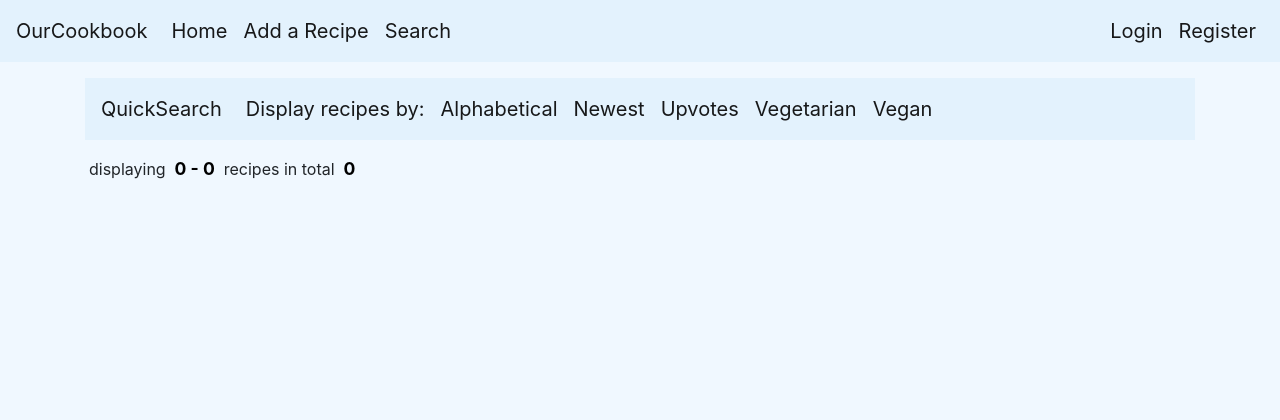
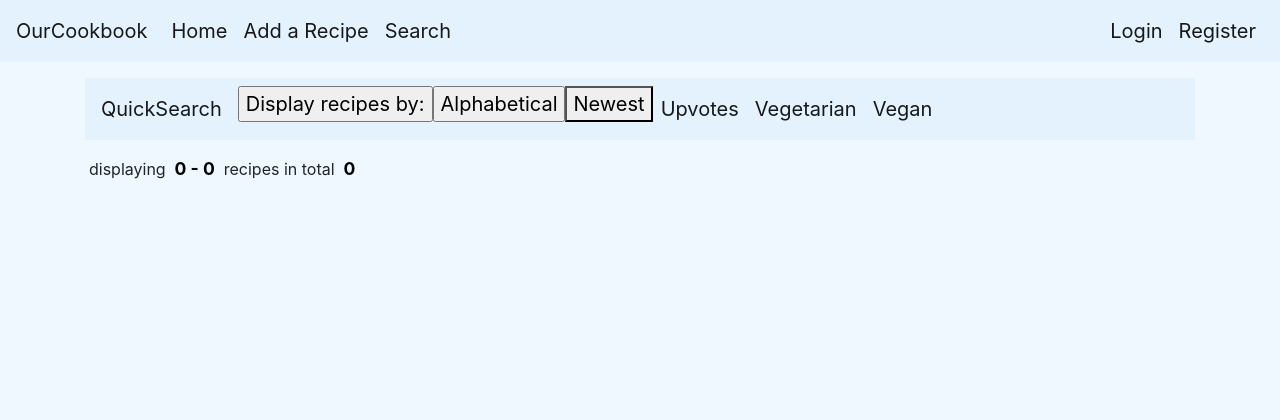
Before and after one commit to NinjaAiden/dcd-milestone-project, a Flask app: page /get_recipes in a window 1280 px wide. Shown: the top 420 px of the page. Run offline with Flask 2, Linux system fonts and the light colour scheme; data that the repository does not hold is empty; some libraries are stand-ins or nearby versions.

Commit message:
streamlined code

```diff
--- a/app.py
+++ b/app.py
@@ -8,7 +8,7 @@ from flask_paginate import Pagination, get_page_parameter
 app = Flask(__name__)
 app.config["MONGO_DBNAME"] = 'dcd-cookbook'
 app.config["MONGO_URI"] = 'mongodb://admin:Xb0x3869@ds357955.mlab.com:57955/dcd-cookbook'
-app.config["SECRET_KEY"] = 'SECRET_KEY'
+SERCET_KEY = os.environ.get('SECRET_KEY')
 
 mongo = PyMongo(app)
 
--- a/templates/recipes.html
+++ b/templates/recipes.html
@@ -5,19 +5,20 @@
     <button class="navbar-toggler" type="button" data-toggle="collapse" data-target="#quickSearchBar" aria-controls="navbarSupportedContent" aria-expanded="false" aria-label="Toggle navigation">
         <span class="navbar-toggler-icon"></span>
     </button>
+    <form action="{{ url_for('get_recipes') }}" method="GET">
         <div class="collapse navbar-collapse" id="quickSearchBar">
             <ul class="navbar-nav mr-auto">
                 <li class="nav-item active">
-                <a class="nav-link" href="{{url_for('get_recipes')}}">Display recipes by: <span class="sr-only"></span></a>
+                    <input type="submit" name="alpha_recipes" value="Display recipes by:"/>
                 </li>
                 <li class="nav-item active">
-                <a class="nav-link" href="{{url_for('get_recipes')}}">Alphabetical<span class="sr-only"></span></a>
+                    <input type="submit" name="alpha_recipes" value="Alphabetical"/>
                 </li>
                 <li class="nav-item active">
-                <a class="nav-link" href="{{url_for('newest_recipes')}}">Newest<span class="sr-only"></span></a>
+                    <button type="submit" name="new_recipes" >Newest</button>
                 </li>
                 <li class="nav-item active">
-                <a class="nav-link" href="{{url_for('upvoted_recipes')}}">Upvotes<span class="sr-only"></span></a>
+                    <a class="nav-link" id="upv_recipes" href="{{url_for('upvoted_recipes')}}">Upvotes<span class="sr-only"></span></a>
                 </li>
                 <li class="nav-item active">
                     <a class="nav-link" href="{{url_for('vegetarian_recipes')}}">Vegetarian<span class="sr-only"></span></a>
@@ -27,13 +28,11 @@
                 </li>
             </ul>
         </div>
+    </form>
 </nav>
 
 <div class="container mx-1">
     <div class="row my-2">{{ pagination.info }}</div>
-    <nav aria-label="Page navigation">
-        {{ pagination.links }}
-    </nav>
 </div>
 {% for recipe in recipes %}
 <div class="container border my-2">
```
Lines whose indentation alone changed are shown as unchanged.
